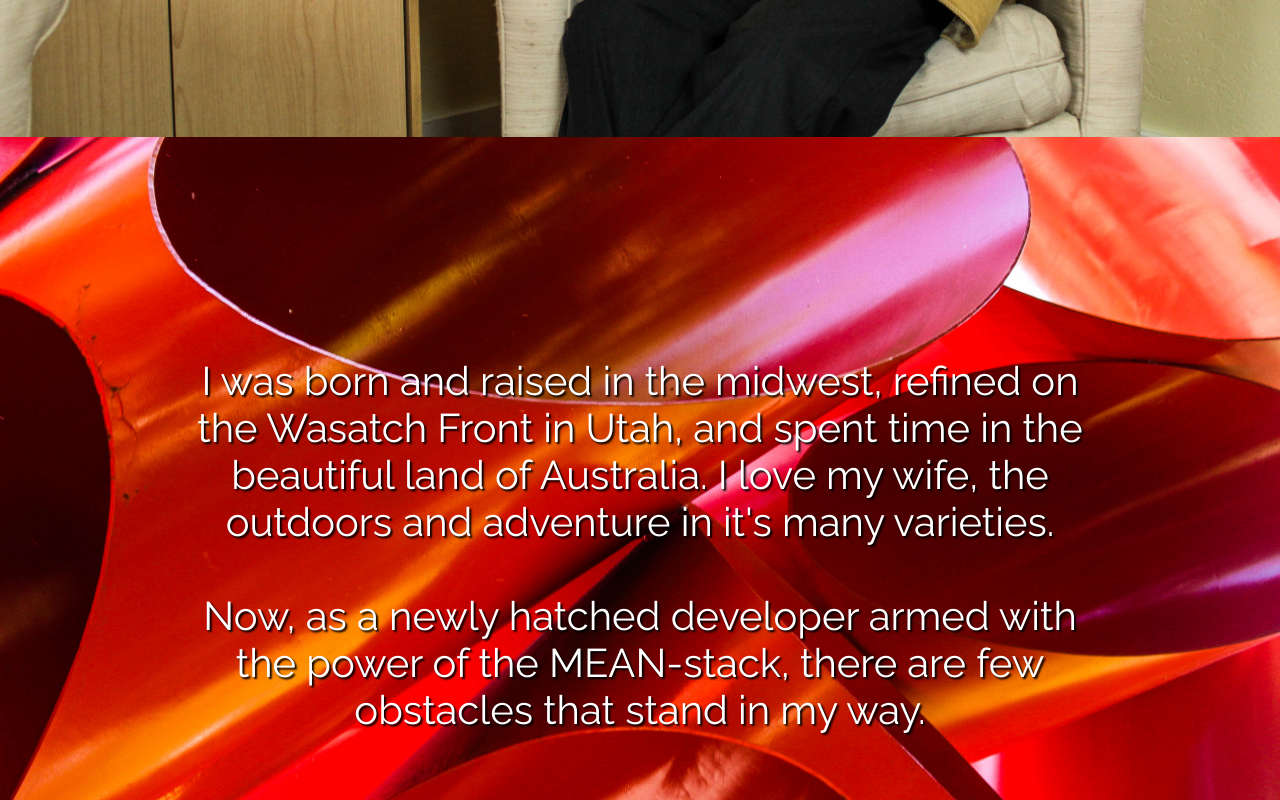
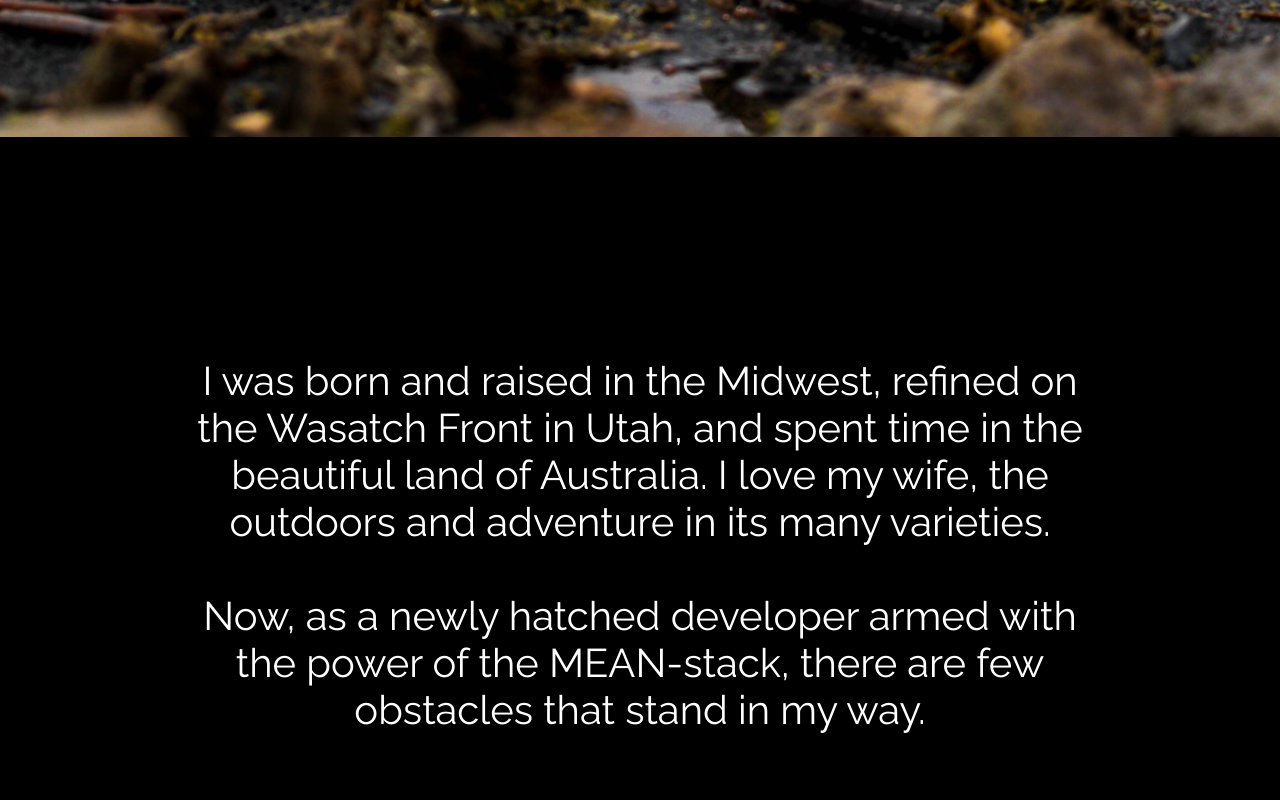
Before and after one commit to kangmingjie/kangmingjie.github.io, a plain HTML site: page index.html in a window 1280 px wide. Shown: the part 680-1480 px from the top of the page. Drawn offline with nearby package versions, Linux system fonts and the light colour scheme.

Commit message:
styling changes

```diff
--- a/index.html
+++ b/index.html
@@ -26,7 +26,7 @@
 		</div>
 		<a id="bio"></a>
 		<div class="main-two">
-			<p>I was born and raised in the midwest, refined on the Wasatch Front in Utah, and spent time in the beautiful land of Australia. I love my wife, the outdoors and adventure in it's many varieties.<br><br> Now, as a newly hatched developer armed with the power of the MEAN-stack, there are few obstacles that stand in my way.</p>
+			<p>I was born and raised in the Midwest, refined on the Wasatch Front in Utah, and spent time in the beautiful land of Australia. I love my wife, the outdoors and adventure in its many varieties.<br><br> Now, as a newly hatched developer armed with the power of the MEAN-stack, there are few obstacles that stand in my way.</p>
 		</div>
 		<a id="skills"></a>
 		<div class="main-three">
--- a/styles.css
+++ b/styles.css
@@ -31,7 +31,7 @@ p {
 }
 
 .main-one {
-	background: url('Images/Weird.jpg');
+	background: url('Images/Lake-18.jpg');
 	background-size: 100% 100%;
 	text-align: center;
 	padding: 270px;
@@ -54,7 +54,7 @@ p {
 }
 
 .main-two {
-	background: url('Images/SeattleFix-3.jpg');
+	background-color: black;
 	background-size: 100% 100%;
 	padding: 180px;
 	color: white;
```
